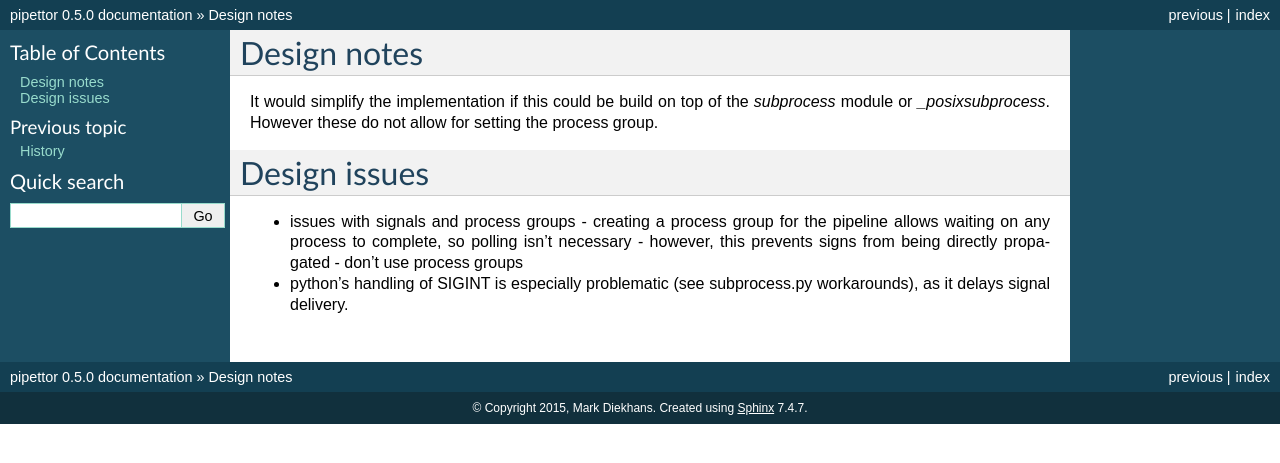
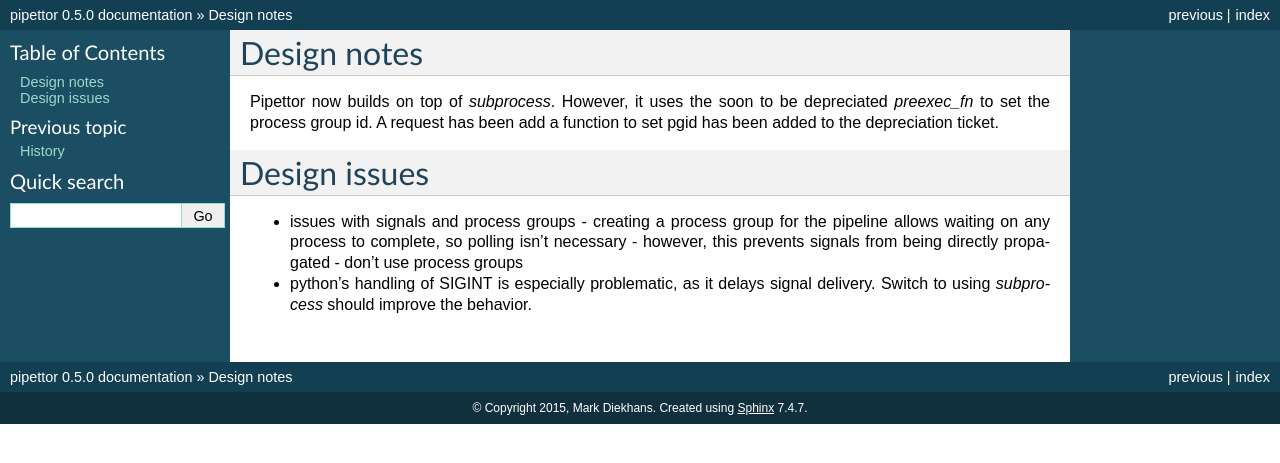
Before and after one commit to diekhans/pipettor, a Sphinx documentation site: the page built from docs/design.rst, in a window 1280 px wide. Shown: the top 463 px of the page. Built offline with Sphinx 7.4.7, drawn with Linux system fonts in a browser that asks for light colours; pages that are not in the unit, such as notebooks, are missing from menus; the version number is read from the project's files by our own code.

Commit message:
updated release doc

```diff
--- a/docs/design.rst
+++ b/docs/design.rst
@@ -2,11 +2,9 @@
 Design notes
 ============
 
-
-
-It would simplify the implementation if this could be build on top of the
-`subprocess` module or `_posixsubprocess`.  However these do not allow for
-setting the process group.
+Pipettor now builds on top of `subprocess`. However, it uses the soon to be
+depreciated `preexec_fn` to set the process group id.  A request has been
+add a function to set pgid has been added to the depreciation ticket.
 
 =============
 Design issues
@@ -14,7 +12,7 @@
 
 * issues with signals and process groups
   - creating a process group for the pipeline allows waiting on any process to complete, so polling isn't necessary
-  - however, this prevents signs from being directly propagated
+  - however, this prevents signals from being directly propagated
   - don't use process groups
-* python's handling of SIGINT is especially problematic (see subprocess.py workarounds),
-  as it delays signal delivery.
+* python's handling of SIGINT is especially problematic, as it delays signal delivery.
+  Switch to using `subprocess` should improve the behavior.
```
Also changed, not shown: 1 other file.
